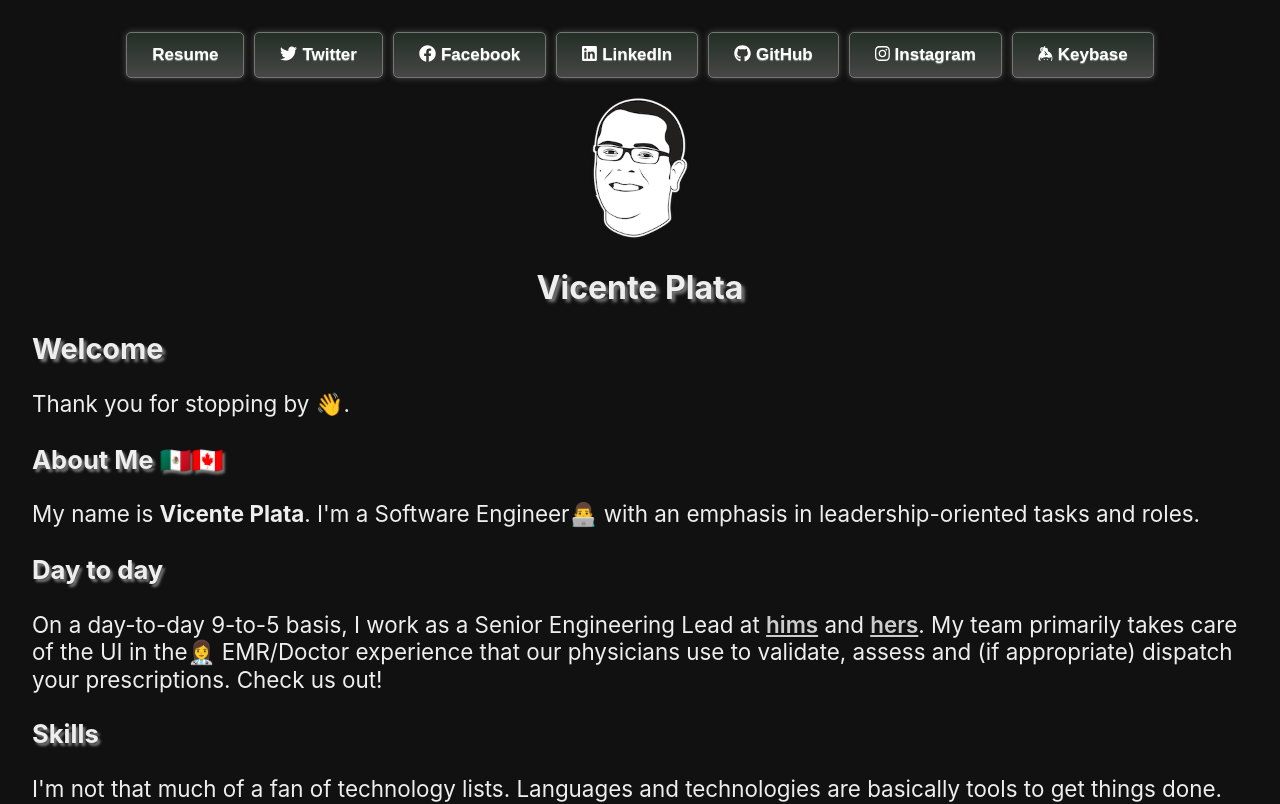
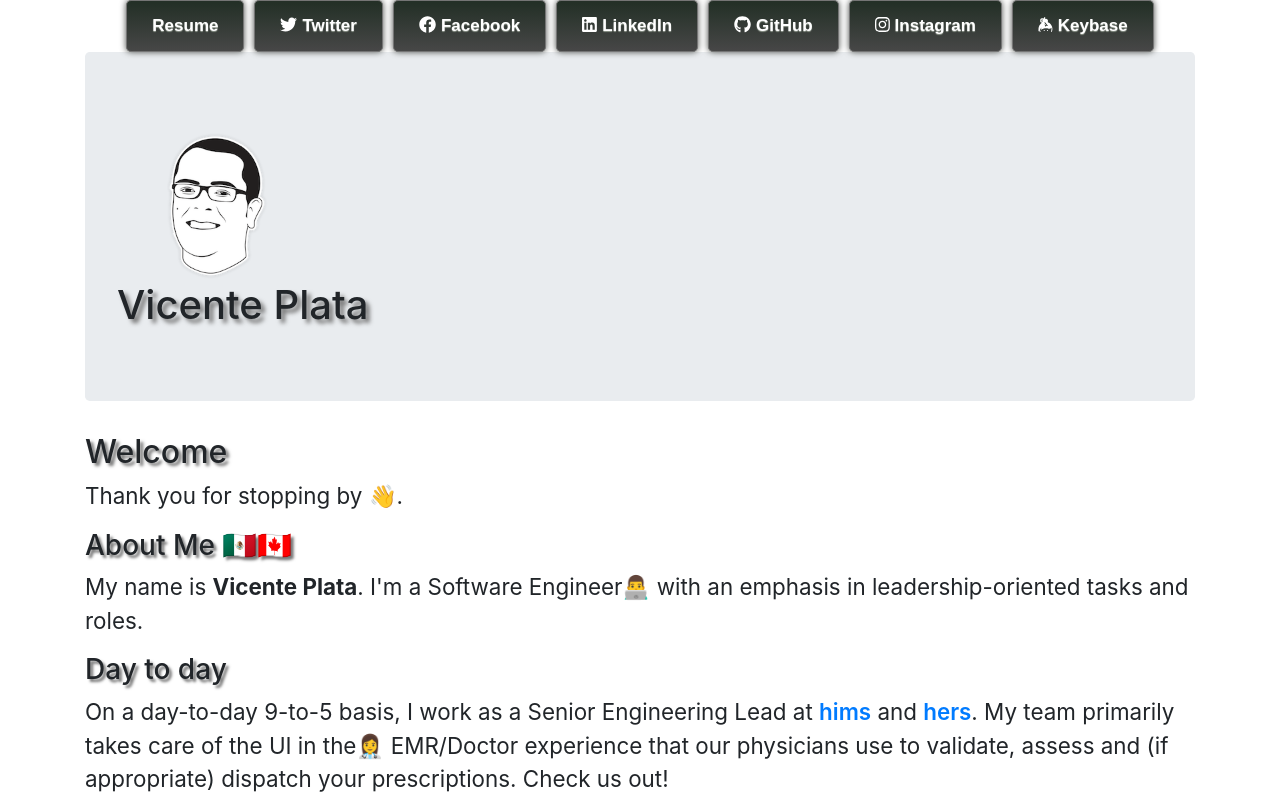
Before and after one commit to xnt/xnt.github.io, a React (Create React App) app: page /#/ in a window 1280 px wide. Shown: the top 804 px of the page. Built offline with nearby package versions, Linux system fonts and the light colour scheme.

Commit message:
⚡️ Initial bootstrapization (not there yet)

```diff
--- a/package.json
+++ b/package.json
@@ -8,8 +8,10 @@
     "@fortawesome/free-brands-svg-icons": "^5.8.2",
     "@fortawesome/free-solid-svg-icons": "^5.8.2",
     "@fortawesome/react-fontawesome": "^0.1.4",
+    "bootstrap": "^4.4.1",
     "gh-pages": "^2.0.1",
     "react": "^16.8.6",
+    "react-bootstrap": "^1.0.0-beta.16",
     "react-dom": "^16.8.6",
     "react-live-clock": "^3.1.0",
     "react-router-dom": "^5.1.2",
--- a/src/App.js
+++ b/src/App.js
@@ -1,8 +1,5 @@
 import React from 'react';
-import Buttons from './Buttons';
-import Footer from './Footer';
-import Header from './Header';
-import Welcome from './Welcome';
+import Home from './Home';
 import { fab } from '@fortawesome/free-brands-svg-icons';
 import { library } from '@fortawesome/fontawesome-svg-core';
 import './App.css';
@@ -12,6 +9,7 @@ import {
   Switch,
   Route
 } from "react-router-dom";
+import 'bootstrap/dist/css/bootstrap.min.css';
 
 function App() {
   // fa init
@@ -31,17 +29,4 @@ function App() {
   );
 }
 
-const Home = () => {
-  return (
-    <div>
-      <div>
-        <Buttons />
-        <Header />
-        <Welcome />
-        <Footer />
-      </div>
-    </div>
-  );
-};
-
 export default App;
--- a/src/Header.js
+++ b/src/Header.js
@@ -1,14 +1,15 @@
 import React, { memo } from 'react';
 import VpToon from './VpToon';
+import Jumbotron from 'react-bootstrap/Jumbotron';
 
 const Header = memo(function Header(props) {
   return (
-    <div style={{textAlign: 'center'}}>
+    <Jumbotron>
       <header>
         <VpToon />
         <h1>Vicente Plata</h1>
       </header>
-    </div>
+    </Jumbotron>
   );
 })
 
--- /dev/null
+++ b/src/Home.js
@@ -0,0 +1,17 @@
+import React, { memo } from 'react';
+import Container from 'react-bootstrap/Container';
+import Buttons from './Buttons';
+import Footer from './Footer';
+import Header from './Header';
+import Welcome from './Welcome';
+
+export default memo(function Home() {
+  return (
+    <Container>
+        <Buttons />
+        <Header />
+        <Welcome />
+        <Footer />
+    </Container>
+  )
+});
--- a/src/Welcome.js
+++ b/src/Welcome.js
@@ -1,9 +1,12 @@
 import React, { memo } from 'react';
 import Emoji from './Emoji';
+import Row from 'react-bootstrap/Row';
+import Col from 'react-bootstrap/Col';
 
 const Welcome = memo(function Welcome(props) {
   return (
-    <div>
+    <Row>
+      <Col>
         <h2>Welcome</h2>
         <p>Thank you for stopping by <Emoji label="hi" emoji="👋" />.</p>
         <h3>About Me <Emoji label="Mexican and Canadian flags" emoji="🇲🇽🇨🇦" /></h3>
@@ -47,7 +50,8 @@ const Welcome = memo(function Welcome(props) {
           I'm rebuilding my website because of reasons. This might take a while. Until
           then, check out the buttons at the top <Emoji label="pointing up" emoji="☝️" />.
         </p>
-    </div>
+    </Col>
+    </Row>
   )
 });
 
```
Lines whose indentation alone changed are shown as unchanged.
